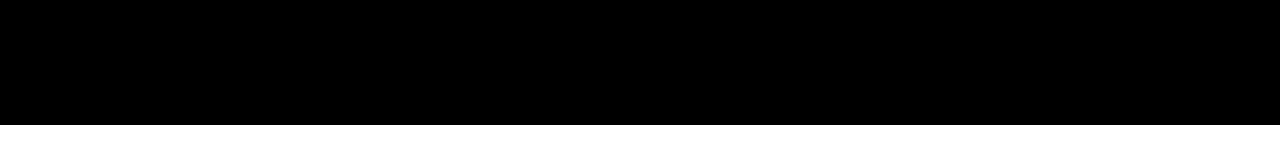
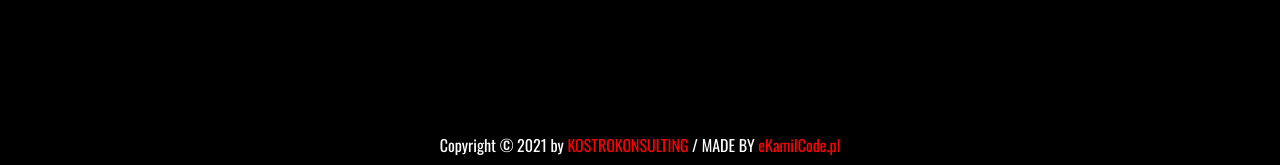
Before and after one commit to SuroKamilCode/ProjektKostro, a plain HTML site: page index.html in a window 1280 px wide. Shown: the part 3668-3833 px from the top of the page. Before the commit the page ends 3793 px from the top, so only its background shows below. Drawn offline with nearby package versions, Linux system fonts and the light colour scheme.

Commit message:
add _footer, end of project after client agreement

```diff
--- a/index.html
+++ b/index.html
@@ -71,4 +71,5 @@
                 src="https://www.google.com/maps/embed?pb=!1m18!1m12!1m3!1d9636.25210967357!2d22.701786697533482!3d52.85726663588988!2m3!1f0!2f0!3f0!3m2!1i1024!2i768!4f13.1!3m3!1m2!1s0x471f922cebba2b45%3A0x6cbf446a36a2e349!2sG%C5%82%C3%B3wna%2023A%2C%2018-212%20Nowe%20Piekuty!5e0!3m2!1spl!2spl!4v1626301380224!5m2!1spl!2spl"
                 allowfullscreen="" loading="lazy"></iframe></div>
     </section>
+    <footer>Copyright © 2021 by <a href="#">KOSTROKONSULTING</a> / MADE BY <a href="ekamilcode.pl">eKamilCode.pl</a></footer>
 </body>
--- /dev/null
+++ b/sass/_footer.sass
@@ -0,0 +1,36 @@
+footer
+    height: 5vh
+    width: 100%
+    background-color: #000
+    color: white
+    line-height: 5vh
+    text-align: center
+
+    a
+        text-decoration: none
+        text-decoration-style: none
+        color: red
+        transition: .3s
+
+    a:hover
+        color: brown
+
+@media ( min-width:320px)
+    footer
+        font-size: 8px
+
+@media ( min-width:411px)
+    footer
+        font-size: 10px
+
+@media ( min-width:768px)
+    footer
+        font-size: 14px
+
+@media ( min-width:1024px)
+    footer
+        font-size: 16px
+
+@media ( min-width:1366px)
+    footer
+        font-size: 18px
--- a/sass/style.sass
+++ b/sass/style.sass
@@ -12,3 +12,4 @@ body
 @import _about.sass
 @import _main.sass
 @import _contact.sass
+@import _footer.sass
```
Also changed, not shown: css/style.css.
